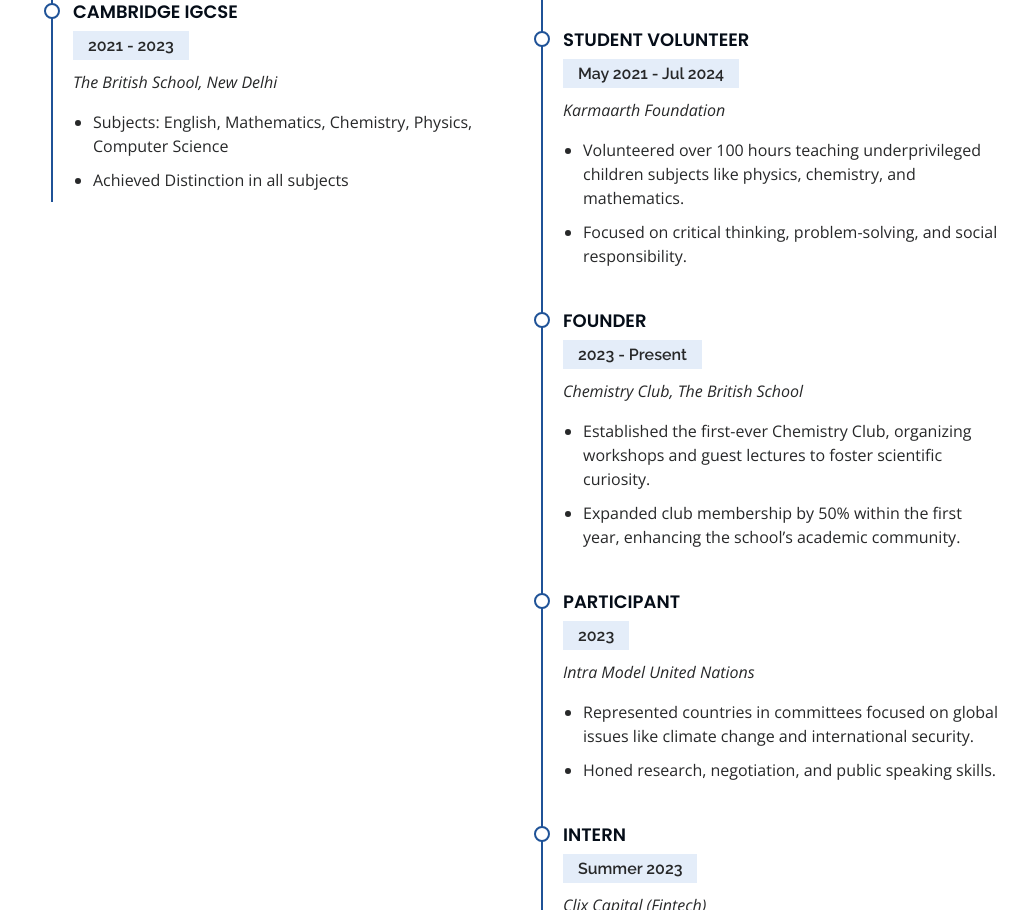
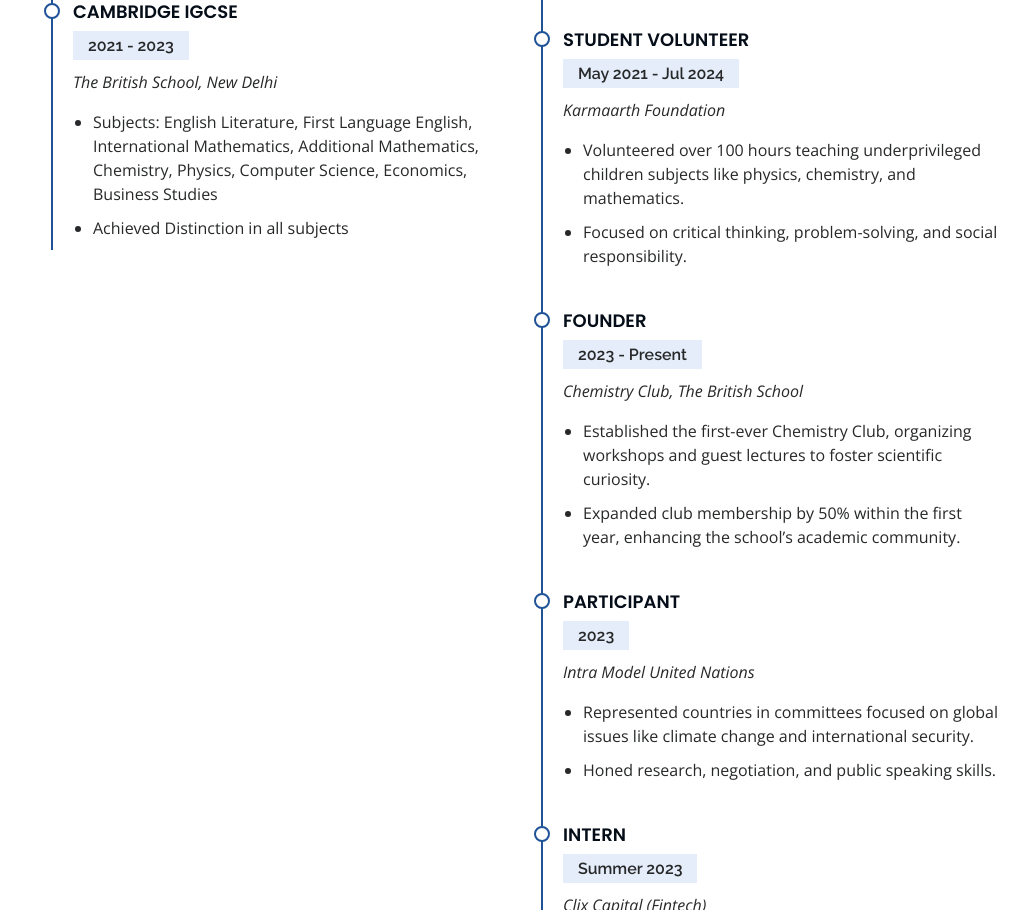
Before and after one commit to WajihulHassan944/tanmay-jain, a plain HTML site: page index.html in a window 1280 px wide. Shown: the part 3985-4895 px from the top of the page, without its empty margins (264-1280 px from the left). Drawn offline with nearby package versions, Linux system fonts and the light colour scheme; no server answers.

Commit message:
updated subjects

```diff
--- a/index.html
+++ b/index.html
@@ -410,7 +410,7 @@
   <h5>2021 - 2023</h5>
   <p><em>The British School, New Delhi</em></p>
   <ul>
-    <li>Subjects: English, Mathematics, Chemistry, Physics, Computer Science</li>
+    <li>Subjects: English Literature, First Language English, International Mathematics, Additional Mathematics, Chemistry, Physics, Computer Science, Economics, Business Studies</li>
     <li>Achieved Distinction in all subjects</li>
   </ul>
 </div>
```
